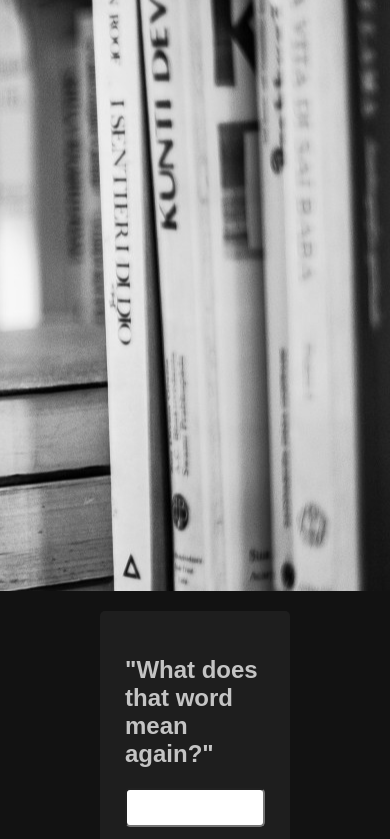
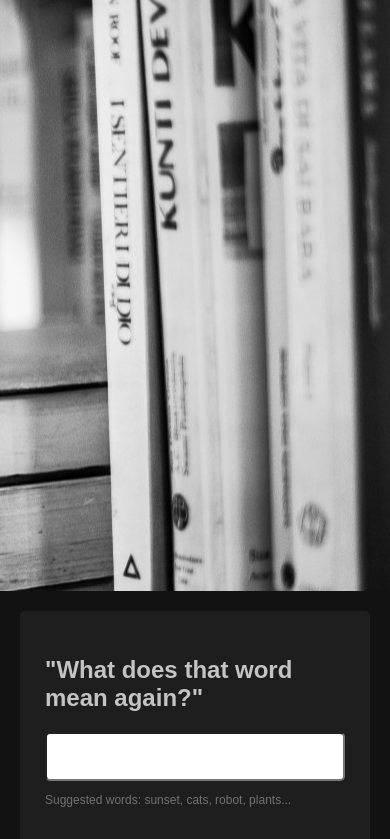
Before and after one commit to alantaa/dictionary-app-react, a React (Create React App) app: page / in a window 390 px wide. Shown: the top 839 px of the page. Built offline with nearby package versions, Linux system fonts and the light colour scheme; no server answers.

Commit message:
Audio button styling update

```diff
--- a/src/DictionarySearch.css
+++ b/src/DictionarySearch.css
@@ -2,15 +2,22 @@
   background: #1e1e1e;
   padding: 25px;
   border-radius: 5px;
-  margin: 20px 100px;
+  margin: 20px 200px;
 }
 
 .DictionarySearch input {
   width: 100%;
-  padding: 10px 4px;
+  padding: 12px 5px;
   border-radius: 5px;
+  font-size: 18px;
 }
 .DictionarySearch .hint {
   opacity: 50%;
   font-size: 12px;
 }
+
+@media (max-width: 1100px) {
+  .DictionarySearch section {
+    margin: 20px 20px;
+  }
+}
--- a/src/Phonetics.css
+++ b/src/Phonetics.css
@@ -5,3 +5,10 @@ audio {
 .phoneticsText {
   font-size: 18px;
 }
+
+audio::-webkit-media-controls-time-remaining-display {
+  display: none;
+}
+audio::-webkit-media-controls-timeline {
+  display: none;
+}
```
